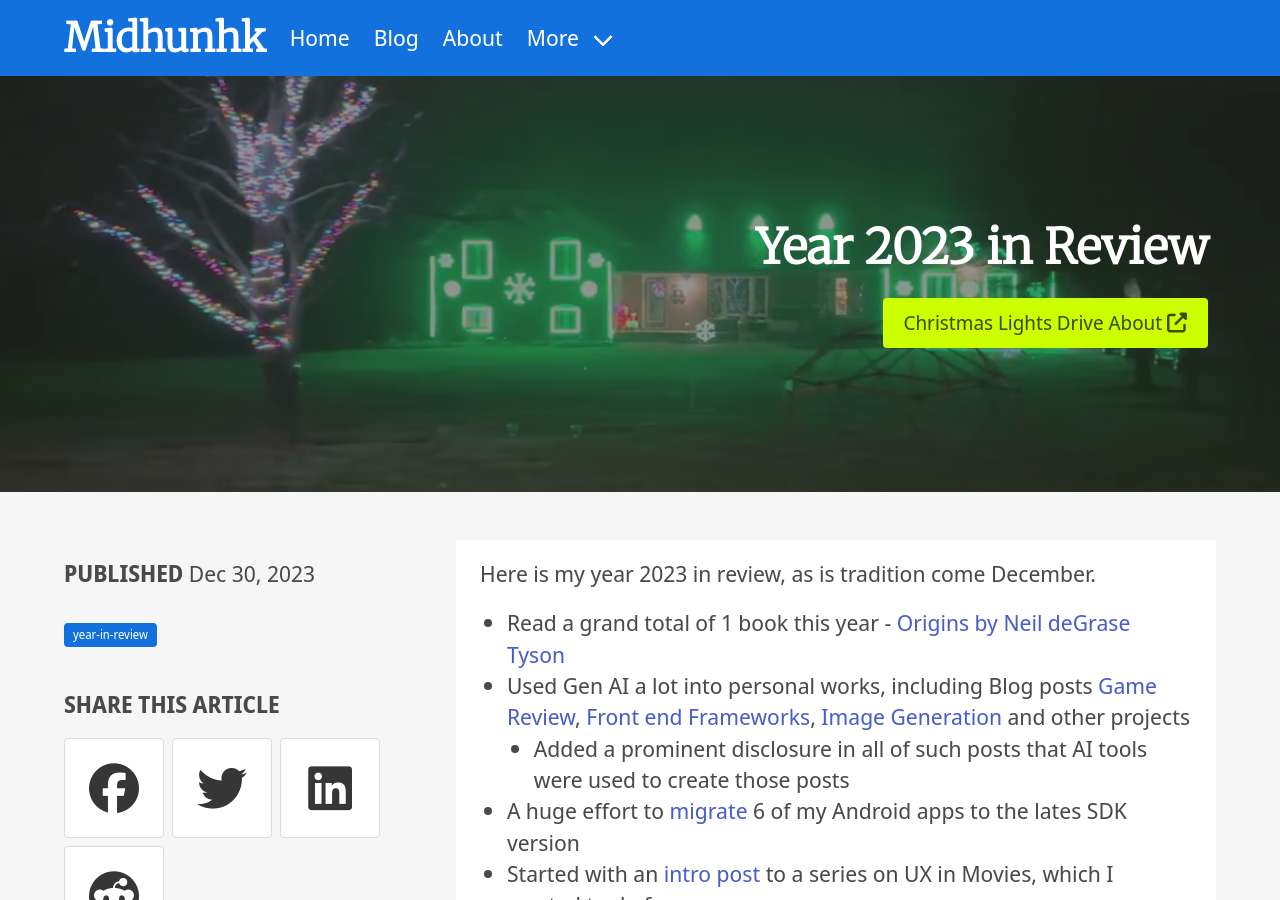
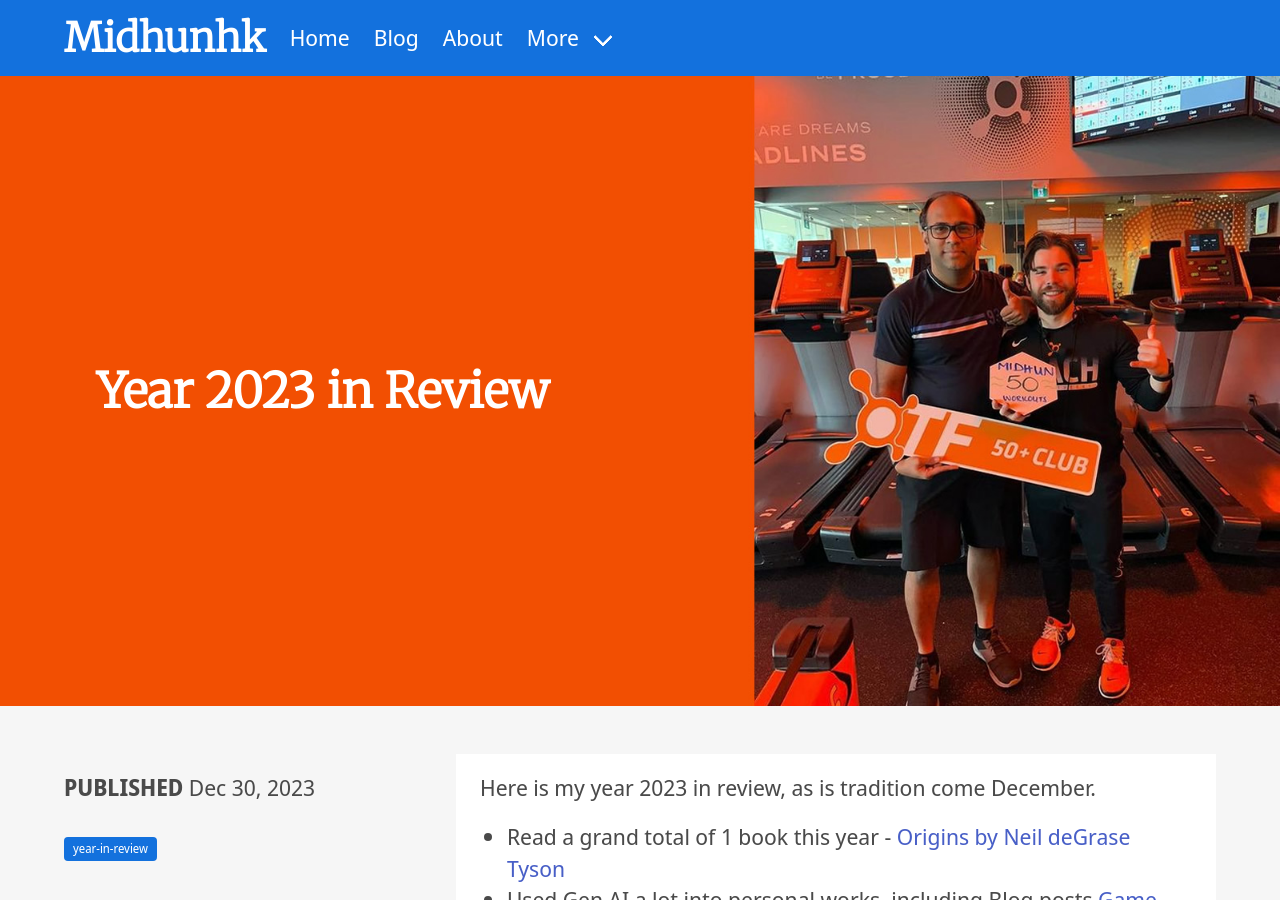
Before and after one commit to midhunhk/midhunhk.github.io, a Jekyll site: the page built from _posts/2023-12-30-year-2023-in-review.md, in a window 1280 px wide and 900 px high. Built offline with Jekyll 4.4.1, drawn with Linux system fonts in a browser that asks for light colours; nearby versions of some CDN libraries; comment, search, counter and statistics services are not loaded; a style sheet for code colours, icons or effects is not loaded.

Commit message:
update hero image for year in review article

```diff
--- a/_posts/2023-12-30-year-2023-in-review.md
+++ b/_posts/2023-12-30-year-2023-in-review.md
@@ -4,13 +4,10 @@
 description: The yearly review of notable learnings from the year
 category: Personal
 comments: true
-featured: /public/images/2023/12/30/xmas_vibes.png
-featured_alt_text: House that is lighted up for Christmas in Bowmanville
+featured: /public/images/2023/12/30/otf-50-workouts.jpg
+featured_alt_text: Posing for a photo at the OTF studio in Whitby with coach Liam
 featured_hero: true
-hero_content_align: right
-hero_darken: true
-hero_link: https://www.youtube.com/watch?v=IJkz39oqTwE
-hero_link_text: Christmas Lights Drive About
+hero_height: is-large
 summary: It's that time of the year for the year in review.
 tags: [year-in-review]
 ---
```
Also changed, not shown: public/images/2023/12/30/otf-50-workouts.jpg (added).
